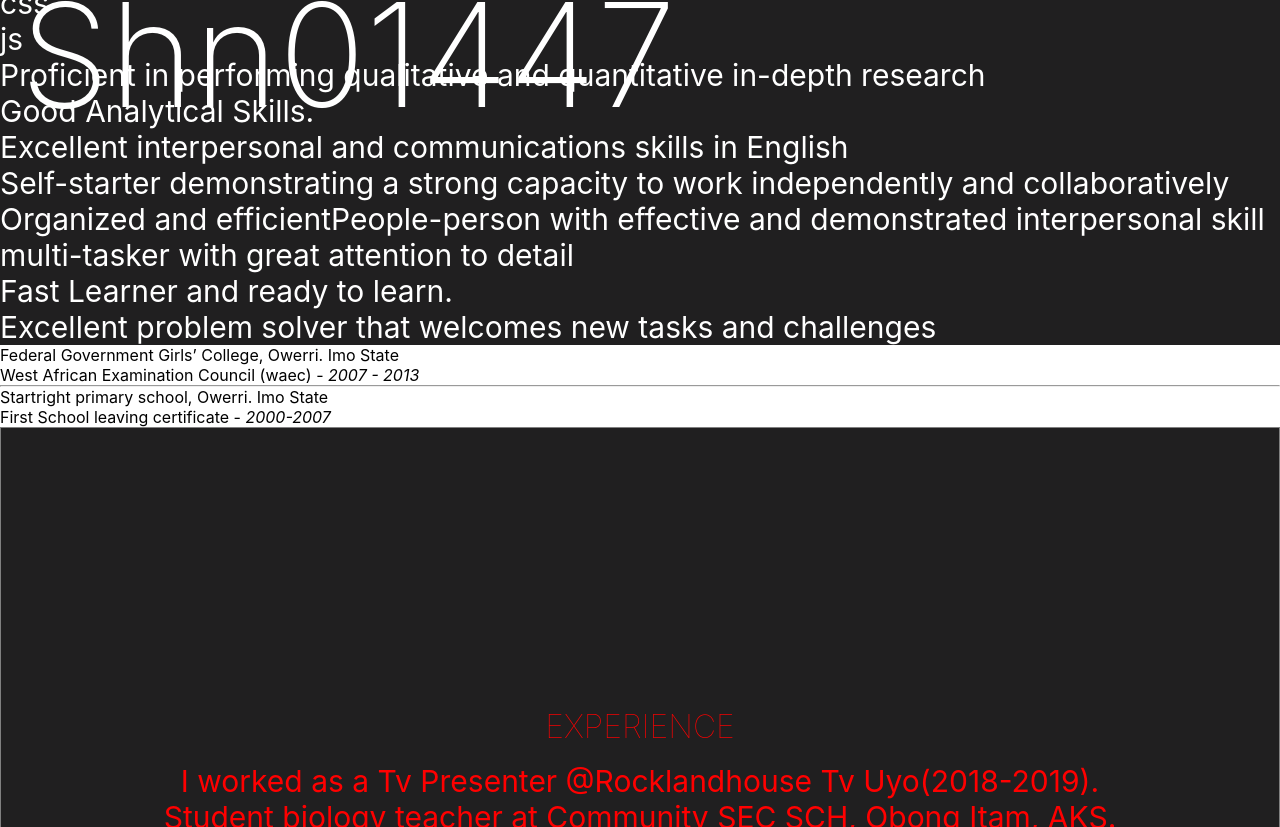
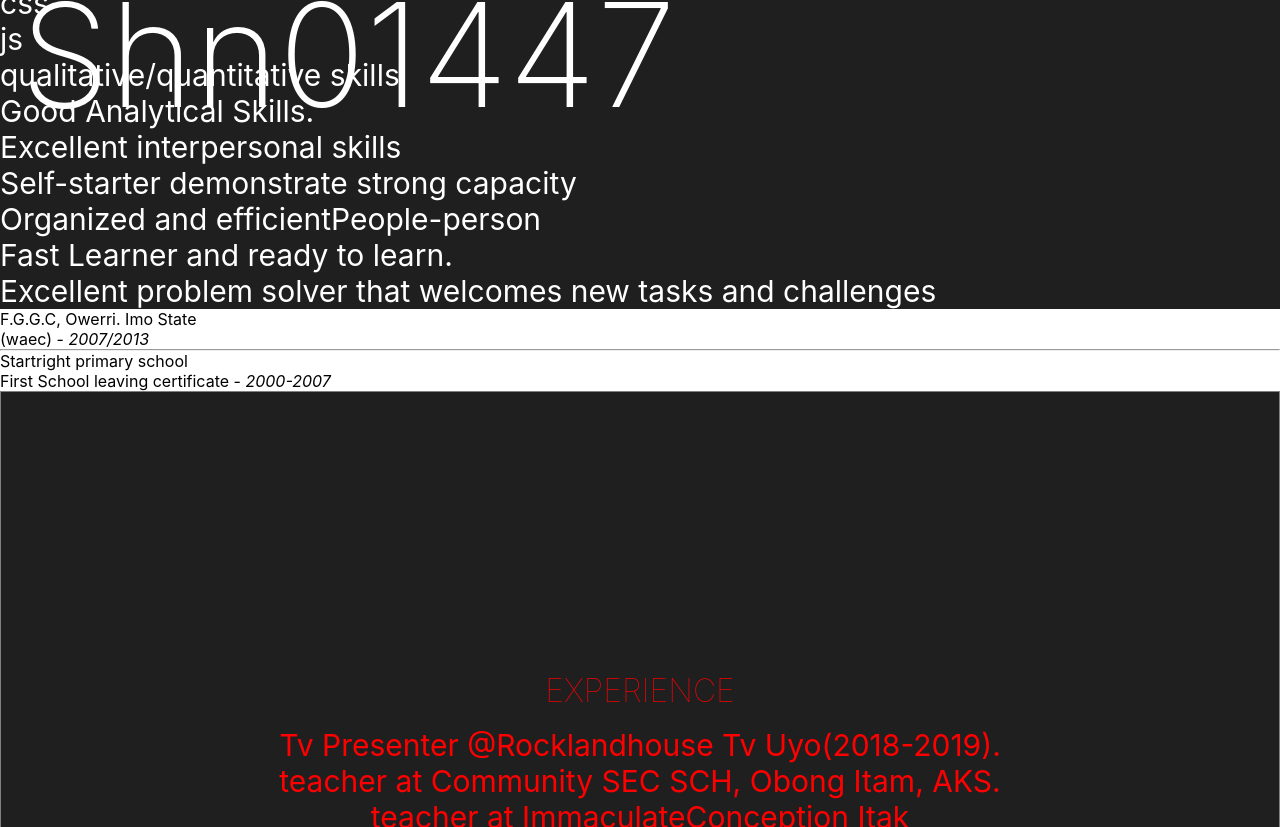
Before and after one commit to Nene-Esther/UwemEstherContactform.github.io, a plain HTML site: page index.html in a window 1280 px wide. Shown: the part 893-1720 px from the top of the page. Drawn offline with Linux system fonts and the light colour scheme.

Commit message:
index.html

```diff
--- a/index.html
+++ b/index.html
@@ -25,20 +25,20 @@
           <li> html </li>
         <li> css</li>
         <li> js </li>
-        <li>Proficient in performing qualitative and quantitative in-depth research</li>
+        <li>qualitative/quantitative skills</li>
         <li>Good Analytical Skills.</li>
-        <li>Excellent interpersonal and communications skills in English</li>
-        <li>Self-starter demonstrating a strong capacity to work independently and collaboratively</li>
-        <li>Organized and efficientPeople-person with effective and demonstrated interpersonal skill multi-tasker with great attention to detail</li>
+        <li>Excellent interpersonal skills</li>
+        <li>Self-starter demonstrate strong capacity </li>
+        <li>Organized and efficientPeople-person</li>
         <li>Fast Learner and ready to learn.</li>
         <li>Excellent problem solver that welcomes new tasks and challenges </li>
   </ul>
 
 </section>
 
-        <li>Federal Government Girls’ College, Owerri. Imo State<br> West African Examination Council (waec) - <em>2007 - 2013</em></li>
+        <li>F.G.G.C, Owerri. Imo State<br> (waec) - <em>2007/2013</em></li>
         <hr>
-        <li> Startright primary school, Owerri. Imo State<br> First School leaving certificate - <em> 2000-2007</em></li>
+        <li> Startright primary school<br> First School leaving certificate - <em> 2000-2007</em></li>
       </ul>
 
 </section>
@@ -47,9 +47,9 @@
 
 <h1>EXPERIENCE</h1>
   <ul>
-        <li> I worked as a Tv Presenter @Rocklandhouse Tv Uyo(2018-2019).</li>
-        <li>Student biology teacher at Community SEC SCH, Obong Itam, AKS.</li>
-        <li>Student Biology teacher at ImmaculateConception Itak</li>
+        <li> Tv Presenter @Rocklandhouse Tv Uyo(2018-2019).</li>
+        <li>teacher at Community SEC SCH, Obong Itam, AKS.</li>
+        <li>teacher at ImmaculateConception Itak</li>
                  <li>founder of ECHEF FOODS from 2017-date </li>
         <li>pre-intern at startng.</li>
       </ul>
```
